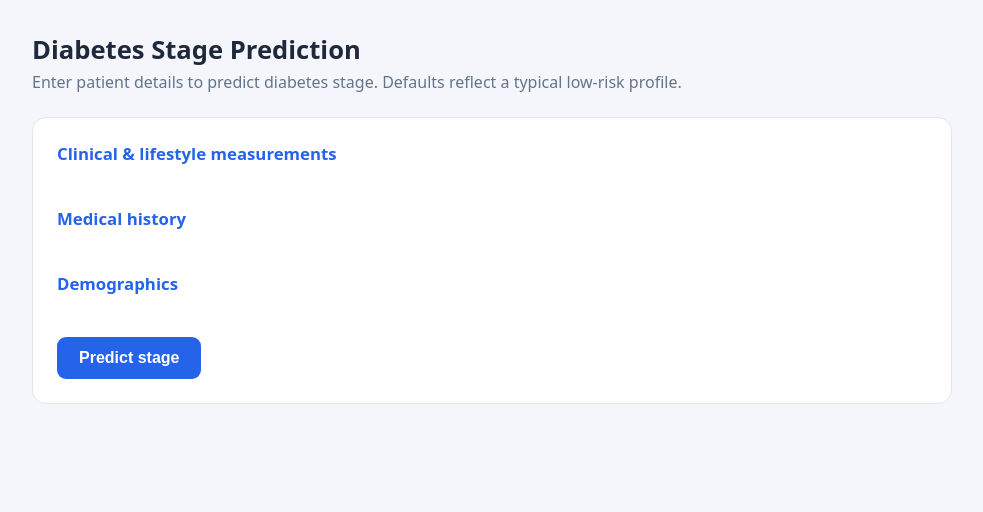
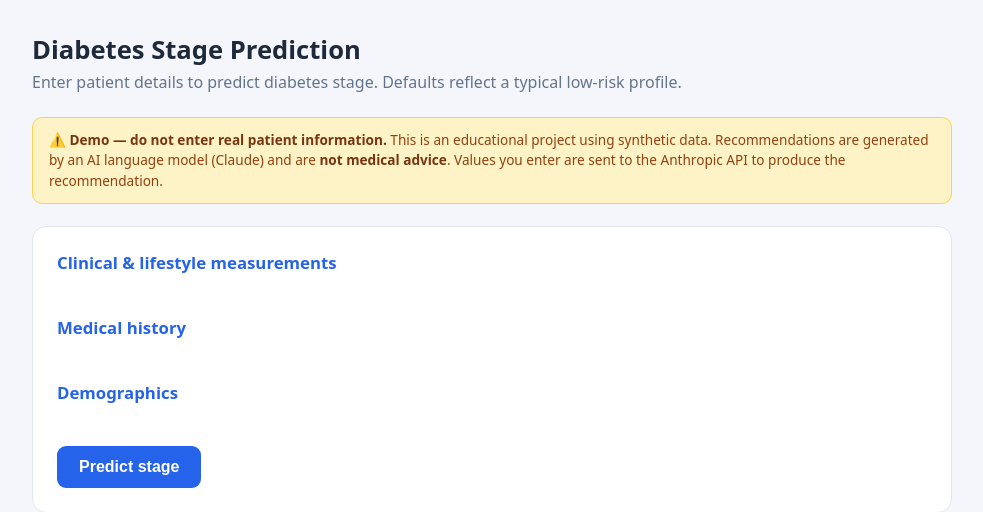
Before and after one commit to WilliamNguyen1908/diabetes-prediction-rag, a FastAPI app: page / in a window 1280 px wide. Shown: the top 512 px of the page, without its empty margins (148-1131 px from the left). Run offline with FastAPI, Linux system fonts and the light colour scheme; parts of the project's set-up code (start-up, migrations or seed data) failed here and were passed over.

Commit message:
Add rate limiting + demo banner for public deployment

```diff
--- a/app.py
+++ b/app.py
@@ -3,7 +3,11 @@
 Run:  uv run uvicorn app:app --reload
 Then open http://127.0.0.1:8000
 """
+import os
 import sys
+import threading
+import time
+from collections import defaultdict, deque
 from pathlib import Path
 
 from fastapi import FastAPI, HTTPException, Request
@@ -22,6 +26,49 @@ from validation import validate_input  # noqa: E402
 
 app = FastAPI(title="Diabetes Stage Prediction")
 templates = Jinja2Templates(directory="templates")
+
+
+# --- rate limiting for /recommend (the only endpoint that calls a paid LLM) -----
+# In-memory, single-process — right-sized for a single-container demo (e.g. a
+# Hugging Face Space). Two independent limits, both tunable via env:
+#   * per-IP  hourly  — stops one visitor from monopolising the demo
+#   * global  daily   — a hard cost ceiling so a public URL can't run up the bill
+_PER_IP_PER_HOUR = int(os.environ.get("RECOMMEND_PER_IP_PER_HOUR", "5"))
+_GLOBAL_PER_DAY = int(os.environ.get("RECOMMEND_GLOBAL_PER_DAY", "100"))
+_ip_hits: dict[str, deque] = defaultdict(deque)
+_global_hits: deque = deque()
+_rl_lock = threading.Lock()
+
+
+def _client_ip(request: Request) -> str:
+    """Real client IP — behind HF/other proxies it's first in X-Forwarded-For."""
+    fwd = request.headers.get("x-forwarded-for")
+    if fwd:
+        return fwd.split(",")[0].strip()
+    return request.client.host if request.client else "unknown"
+
+
+def _enforce_rate_limit(request: Request):
+    """Raise 429 if the per-IP hourly or global daily quota is exceeded."""
+    now = time.time()
+    ip = _client_ip(request)
+    with _rl_lock:
+        while _global_hits and _global_hits[0] < now - 86_400:
+            _global_hits.popleft()
+        hits = _ip_hits[ip]
+        while hits and hits[0] < now - 3_600:
+            hits.popleft()
+        if not hits:                       # keep the map from growing unbounded
+            _ip_hits.pop(ip, None)
+            hits = _ip_hits[ip]
+        if len(_global_hits) >= _GLOBAL_PER_DAY:
+            raise HTTPException(status_code=429, detail={
+                "message": "This demo has reached its daily usage cap. Please try again tomorrow."})
+        if len(hits) >= _PER_IP_PER_HOUR:
+            raise HTTPException(status_code=429, detail={
+                "message": f"Rate limit reached ({_PER_IP_PER_HOUR}/hour). Please wait a bit and retry."})
+        hits.append(now)
+        _global_hits.append(now)
 
 
 # --- input schema: validated against the model's own choices/fields ------------
@@ -89,8 +136,9 @@ class RecommendRequest(Patient):
 
 
 @app.post("/recommend")
-def recommend(req: RecommendRequest):
-    """Predict the stage, then generate RAG-grounded recommendations (llama3.1)."""
+def recommend(req: RecommendRequest, request: Request):
+    """Predict the stage, then generate RAG-grounded recommendations (LLM)."""
+    _enforce_rate_limit(request)  # gate the paid LLM call before any work
     from generate import generate_recommendations  # lazy: loads embedder/LLM on first call
 
     patient = req.model_dump()
--- a/templates/index.html
+++ b/templates/index.html
@@ -48,12 +48,21 @@
     .disclaimer { margin-top:16px; font-size:.8rem; color:var(--muted); font-style:italic; }
     .spinner { display:inline-block; width:14px; height:14px; border:2px solid #fff; border-top-color:transparent; border-radius:50%; animation:spin .7s linear infinite; vertical-align:-2px; margin-right:6px; }
     @keyframes spin { to { transform:rotate(360deg); } }
+    .demo-banner { background:#fef3c7; border:1px solid #fcd34d; color:#92400e; border-radius:10px; padding:12px 16px; font-size:.85rem; line-height:1.5; margin:0 0 22px; }
+    .demo-banner strong { color:#78350f; }
   </style>
 </head>
 <body>
   <div class="wrap">
     <h1>Diabetes Stage Prediction</h1>
     <p class="sub">Enter patient details to predict diabetes stage. Defaults reflect a typical low-risk profile.</p>
+
+    <div class="demo-banner">
+      ⚠️ <strong>Demo — do not enter real patient information.</strong> This is an educational
+      project using synthetic data. Recommendations are generated by an AI language model (Claude)
+      and are <strong>not medical advice</strong>. Values you enter are sent to the Anthropic API to
+      produce the recommendation.
+    </div>
 
     <form id="patient-form">
       <fieldset>
```
